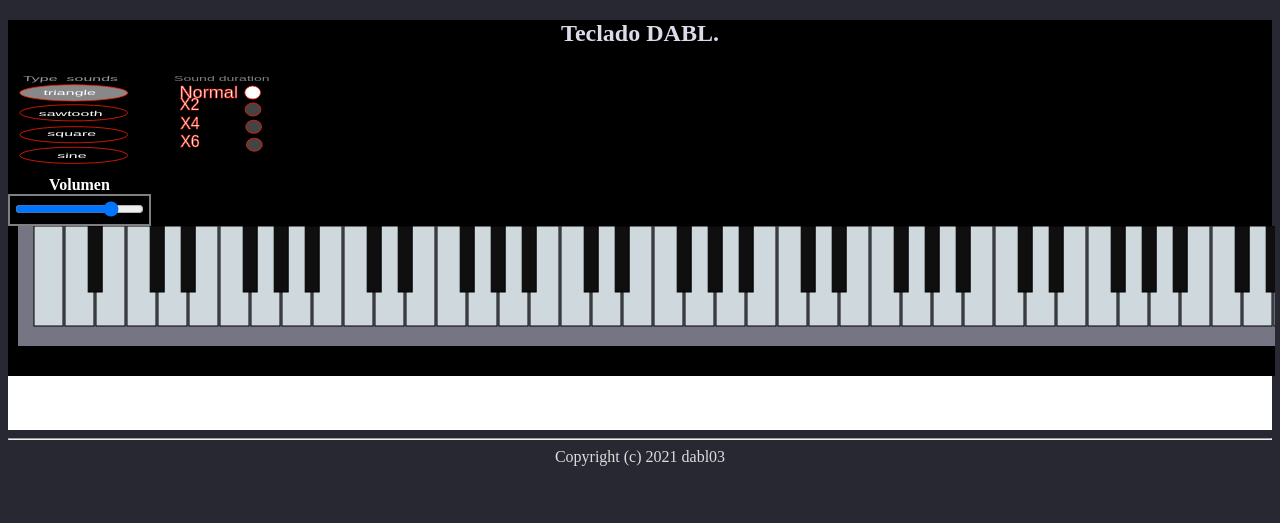
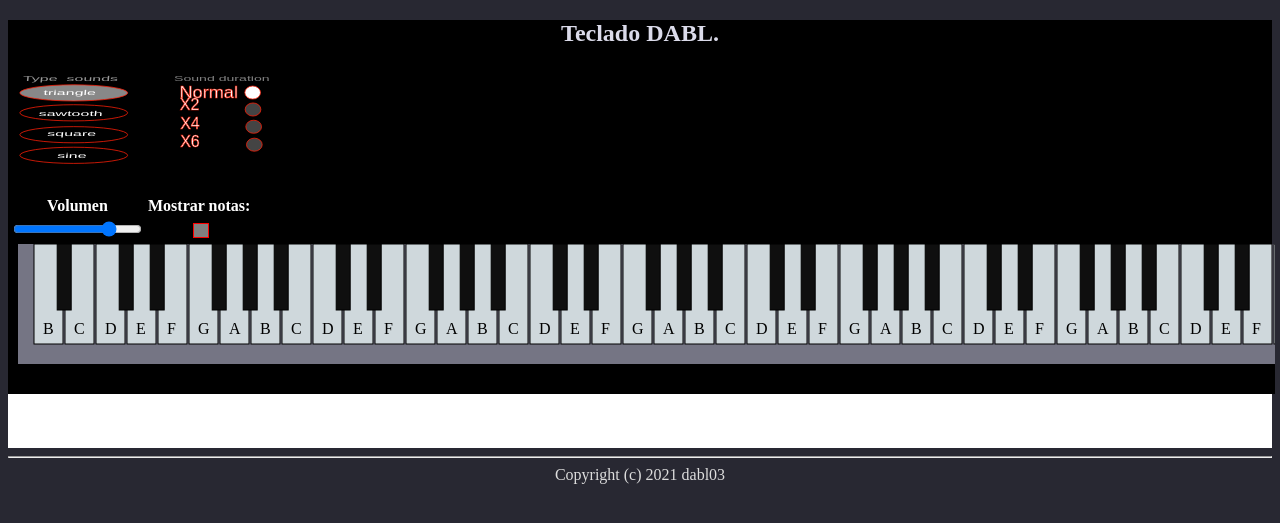
Before and after one commit to dabl03/piano, a Flask app: page / in a window 1280 px wide. Shown: the top 523 px of the page. Run offline with Flask 3, Linux system fonts and the light colour scheme; some libraries are stand-ins or nearby versions.

Commit message:
modified:   index.html

```diff
--- a/index.html
+++ b/index.html
@@ -19,14 +19,22 @@
         <!--Generate with JavaScript-->
       </div>
       <table>
-        <caption align="top" title="Volumen">
-          <legend><label for="level-range">Volumen</label></legend>
-        </caption>
-        <tr>
-          <td>
-            <input type="range" min="-25" max="20" id="level-range" value=10 onchange="level_change(this);" onload="level_change(this);"/>
-          </td>
-        </tr>
+        <thead> align="top" title="Volumen">
+          <tr>
+            <th><label for="level-range">Volumen</label></th>
+            <th><label for="view-note">Mostrar notas:</label></th>
+          </tr>
+        </thead>
+        <tbody>
+          <tr>
+            <td><!--Volumen-->
+              <input type="range" min="-25" max="20" id="level-range" value=10 onchange="level_change(this);" onload="level_change(this);"/>
+            </td>
+            <td><!--Mostrar notas-->
+              <input type="checkbox" id="view-note" class="input-checkbox" onclick="view_note(this);"/>
+            </td>
+          </tr>
+        </tbody>
       </table>
       <div id="frame-keys">
         <svg id="canvas-keys">
@@ -44,7 +52,7 @@
         var the_do_scale=['A',"A#","B",'C',"C#",'D',"D#",'E','F',"F#",'G',"G#"];
       //Iniciamos el sonido antes de usarlo.
       async function start_tone() {
-        document.body.setAttribute("onclick","");
+        document.body.removeAttribute("onclick");
         console.log("Iniciando sonido.");
         document.start_sound=true;
         await Tone.start();
@@ -64,13 +72,15 @@
         let canvas_keys = document.getElementById("canvas-keys"),/*Nuestro contenedor para las teclas.*/
           /*Nuestras teclas con sus posiciones y dimensiones.*/
           k_white = new position(16, 0, 29, 100),/*Dimensión de la tecla blanca.*/
-          k_black = new position(29 / 1.25, k_white.y, k_white.width>> 1, parseInt(k_white.height / 1.5))/*Dimensión de la tecla negra.*/
+          k_black = new position(k_white.width / 1.25, k_white.y, k_white.width>> 1, parseInt(k_white.height / 1.5)),/*Dimensión de la tecla negra.*/
+          center_white=k_white.width/3.2
         ;
-        let note=-1,//Para que el primer ciclo tenga 0.
+        let note=0,//Para que el primer ciclo tenga 0.
           i_key_white=0,
           count_scale=1,
-          key_white="",
-          key_black="";//Para saber el total de teclas blancas.
+          key_white='',
+          key_black='',
+          view_note='';
         let events=`onclick="click(this,event);" onmousemove="click_key(this,event);"
               onmousedown="if_sound=true;click_key(this,event);" onmouseup="mouseup(this,event);"
               onmouseout="mouseout(this,event);"`;
@@ -88,10 +98,13 @@
               stroke="black" width="${k_white.width}" height="${k_white.height}" x="${k_white.x}" y="${k_white.y}"
               ${events}
               data-note="${the_do_scale[note]+count_scale}" data-height="${k_white.height}"/>`;
+            view_note+=`<text class="text-note" x="${k_white.x+center_white}" y="${k_white.height-10}">${the_do_scale[note]}</text>`;
             i_key_white++;
             k_white.x+=31;
           }else{
             //Es un seminotono(tecla negra).
+            if (i_key_white+1>=MAX_KEY)//Evita que haya una tecla negra cuando no debería.
+              continue;
             key_black+=`<rect class="${CLASS_KEY_BLACK}" fill="#0f0f0f" stroke="black"
               width="${k_black.width}" height="${k_black.height}" x="${k_white.x + k_black.x}" y="${k_black.y}"
               ${events}
@@ -102,7 +115,7 @@
         //Actualizamos el tamaño del piano.
         canvas_keys.setAttribute("width",k_white.width*i_key_white);//Le asignamos el width final al elemento padre.
         canvas_keys.setAttribute("height",k_white.height+10);//Le asignamos el width final al elemento padre.
-        canvas_keys.innerHTML=key_white+key_black;//Actualizamos el lienzo.
+        canvas_keys.innerHTML=key_white+key_black+view_note;//Actualizamos el lienzo.
 
         //Agregamos los eventos a los botones del tipo de sonido.
         let type_sound_buttons=document.getElementsByClassName(CLASS_TYPE_BTN);
@@ -128,6 +141,11 @@
         }
         change_sound_duration(document.getElementById("X1"));
       };
+      function view_note(which_element){
+        if (which_element.checked){
+        }else{
+        }
+      }
     </script>
     <br />
     <br />
--- a/server.py
+++ b/server.py
@@ -1,6 +1,6 @@
 from flask import Flask, request, Blueprint;
 app = Flask(__name__);
-DEBUG=False;
+DEBUG=True;
 #Registramos una nueva url
 media_pt=Blueprint("media", __name__, static_folder="./media", static_url_path="/media");
 app.register_blueprint(media_pt);
--- a/static/style.css
+++ b/static/style.css
@@ -64,8 +64,9 @@ main{
 }
 #canvas-keys{
   background-color:#757584;
-  width:99vw;
-  width:var(--WIDTH-SCREEN);
+  width: auto;
+  /*width:99vw;
+  width:var(--WIDTH-SCREEN);/**Prevent all keys from being displayed*/
   height:120px;
   margin-left:10px;
   margin-right:10px;
@@ -78,9 +79,31 @@ label{
   color:white;
   font-weight: bold;
 }
-table{
-  border:2px solid gray;
-}
 .keys-black{
   z-index:2;
 }
+table{
+  text-align: center;
+}
+.img-circle{
+  border:2px solid red;
+  border-radius: 2px;
+}
+.input-checkbox[type="checkbox"]:before {
+  display: block;
+  background:gray;
+  width: 1em;
+  height: 1em;
+  border: 1.3px solid red;
+  content: "";/*Importante para que agarre estilo.*/
+}
+.input-checkbox[type="checkbox"]:checked:after {
+  bdisplay: block;
+  position: absolute;
+  width: 1em;
+  height: 1em;
+  border: 1.3px solid red;
+  transform:translate(0,-1em);/*Sin esto queda debajo del desactivado*/
+  content: "";
+  background: white;
+}
```
Also changed, not shown: README.md.
